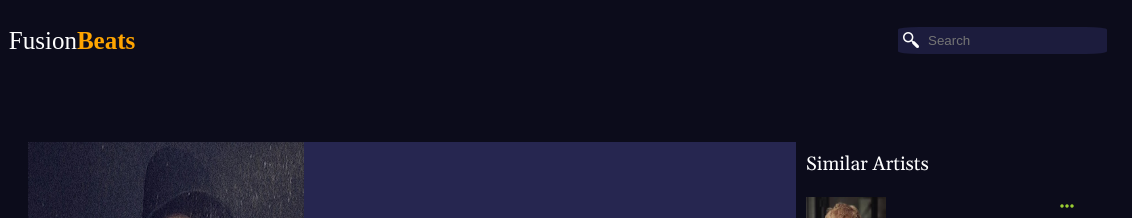
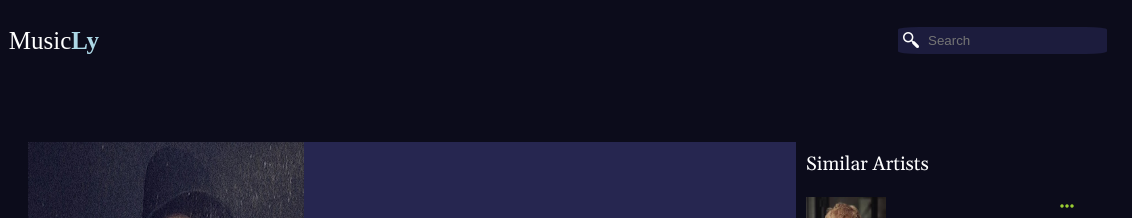
Before and after one commit to krush11/Coding-Ninja-Frontend-Major-Project-1, a plain HTML site: page artists/Eminem.html in a window 1280 px wide. Shown: the top 218 px of the page, 72-1204 px from the left. Drawn offline with nearby package versions, Linux system fonts and the light colour scheme.

Commit message:
updated site logo

```diff
--- a/artists/Eminem.html
+++ b/artists/Eminem.html
@@ -19,10 +19,10 @@
         <div class="heading">
             <img src="../icons/site_icon.png" alt="site-icon" id="site-icon">
             <p style="font-weight: 100; color:White">
-                Fusion
+                Music
             </p>
             <br>
-            <p id="music">Beats</p>
+            <p id="music">Ly</p>
 
             <span id="right-heading">
                 <form>
--- a/artists/artists.css
+++ b/artists/artists.css
@@ -70,7 +70,7 @@ p{
 
 #music{
     font-weight: 800;
-    color: orange;
+    color: lightblue;
     width: 65vw;
 }
 
--- a/main.css
+++ b/main.css
@@ -51,7 +51,7 @@ p{
 
 #music{
     font-weight: 800;
-    color: rgb(255, 255, 255);
+    color: lightblue;
     width: 65vw;
 }
 
```
Also changed, not shown: artists/arijit_singh.html (+2 -2 lines), artists/atif_aslam.html (+2 -2 lines), artists/charlie_puth.html (+2 -2 lines), artists/ed_sheeran.html (+2 -2 lines), artists/imagine_dragons.html (+2 -2 lines).
